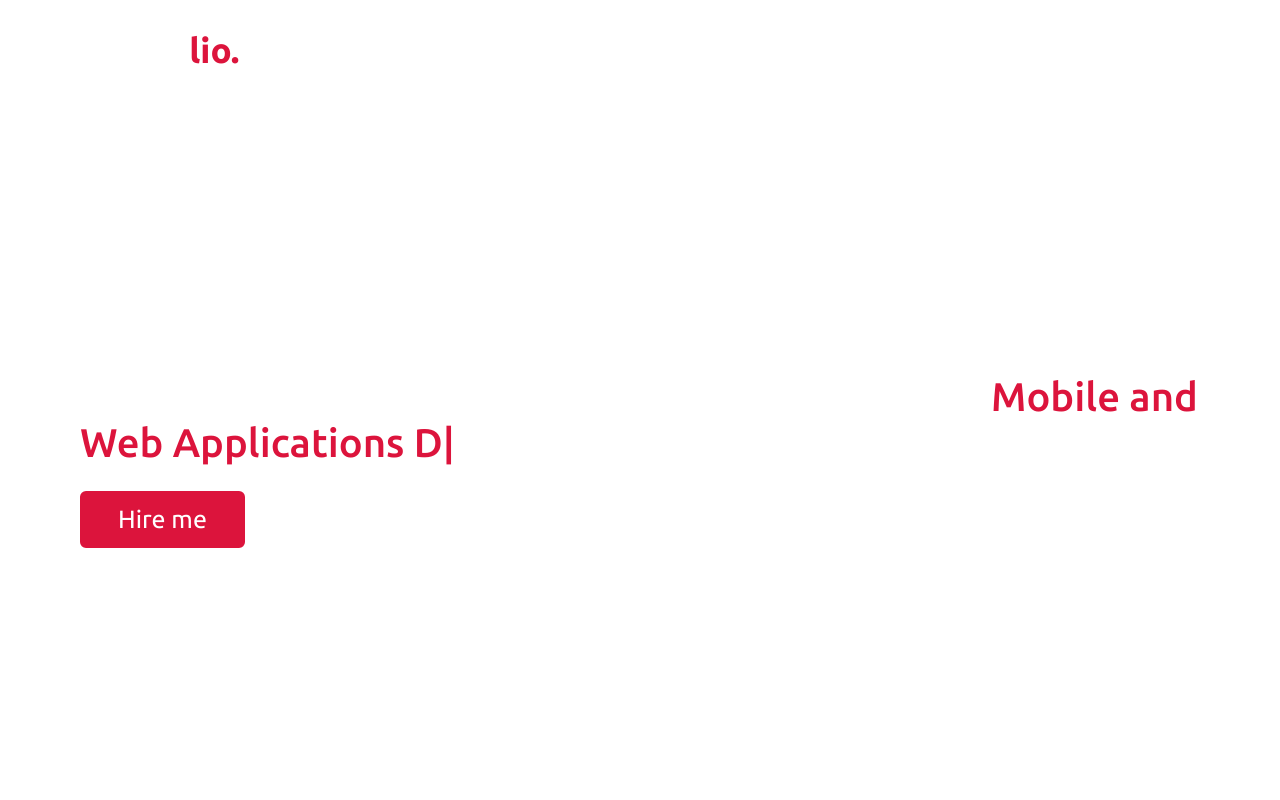
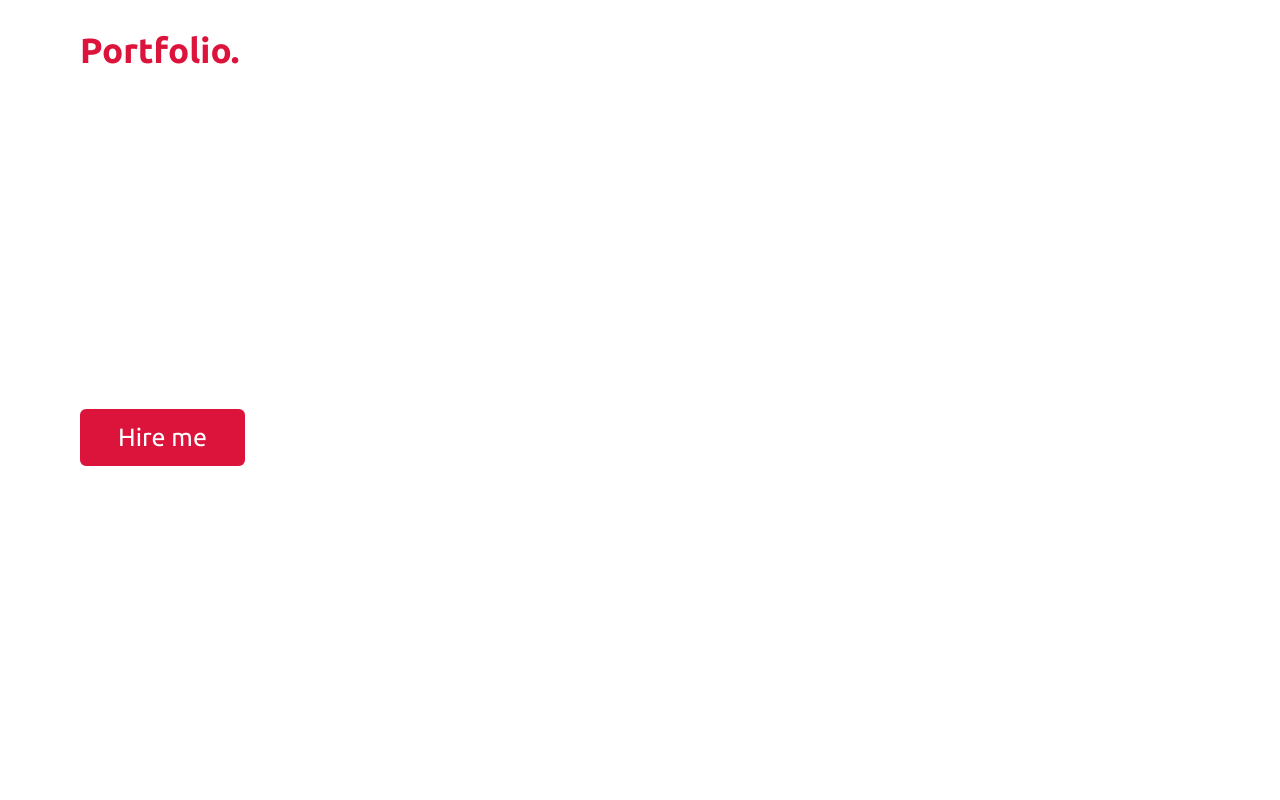
Before and after one commit to kalyan-81/Portfolio, a plain HTML site: page index.html in a window 1280 px wide. Shown: the top 800 px of the page. Drawn offline with nearby package versions, Linux system fonts and the light colour scheme.

Commit message:
Update index.html

```diff
--- a/index.html
+++ b/index.html
@@ -18,7 +18,7 @@
     </div>
     <nav class="navbar">
         <div class="max-width">
-            <div class="logo"><a href="#">Portfo<span>lio.</span></a></div>
+            <div class="logo"><a href="#"><span>Portfolio.</span></a></div>
             <ul class="menu">
                 <li><a href="#home" class="menu-btn">Home</a></li>
                 <li><a href="#about" class="menu-btn">About</a></li>
@@ -36,9 +36,9 @@
     <section class="home" id="home">
         <div class="max-width">
             <div class="home-content">
-                <div class="text-1">Hello, my name is</div>
-                <div class="text-2">kalyan Cherukupally </div>
-                <div class="text-3">And I'm a Mobile and Web Applications Developer <span class="typing"></span></div>
+                <div class="text">Hello, my name is</div>
+                <div class="text">kalyan Cherukupally </div>
+                <div class="text">And I'm a Mobile and Web Applications Developer <span class="typing"></span></div>
                 <a href="mailto:kalyancheru@gmail.com">Hire me</a>
             </div>
         </div>
```
